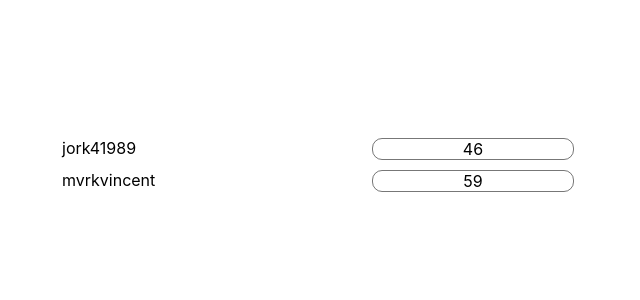
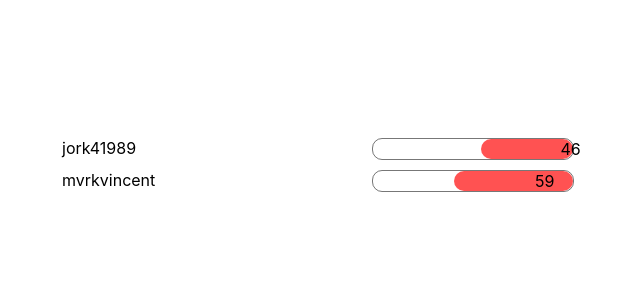
Before and after one commit to jork41989/commitDash, a React (Create React App) app: page / in a window 1280 px wide. Shown: the top 300 px of the page, without its empty margins (66-706 px from the left). Built offline with nearby package versions, Linux system fonts and the light colour scheme.

Commit message:
more css fixes

```diff
--- a/src/components/MainDash/dash.css
+++ b/src/components/MainDash/dash.css
@@ -22,19 +22,22 @@
   border: rgba(0, 0, 0, 0.534) solid 1px;
   border-radius: 10px;
   display: flex;
-  flex-direction: column;
-  justify-content: center;
+  justify-content: right;
   width: 200px;
   height: 20px;
 }
 
 .healthBarColor{
   position: relative;
-  top: -20px;
   height: 20px;
+  border-radius: 10px;
+
 }
 
-p{
-  margin: 0;
-  text-align: center;
+.scoreText{
+ margin: 0;
+ text-align: center;
+     position: relative;
+     right: -50%;
+     z-index: 3;
 }
--- a/src/components/MainDash/userDashSub.jsx
+++ b/src/components/MainDash/userDashSub.jsx
@@ -18,7 +18,7 @@ const UserDashSub = (state) =>{
       <div className="userDash">
         <div>{state.data.username}</div>
         <div className="healthBar">
-          <p>{Math.floor(total)}</p>
+          <p className="scoreText">{Math.floor(total)}</p>
           <div className="healthBarColor" style={color}></div>
         </div>
       </div>
```
Also changed, not shown: 1 other file (tests, documents, lock files or other folders).
